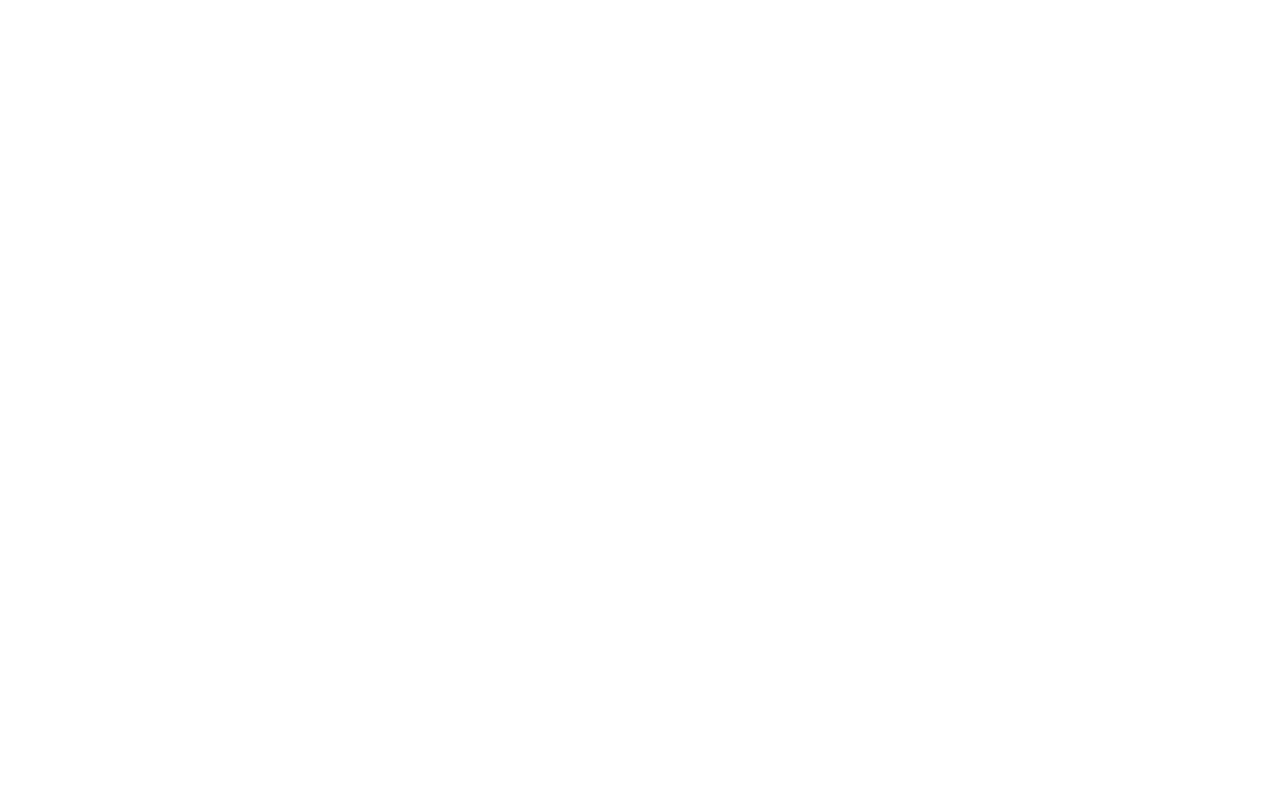
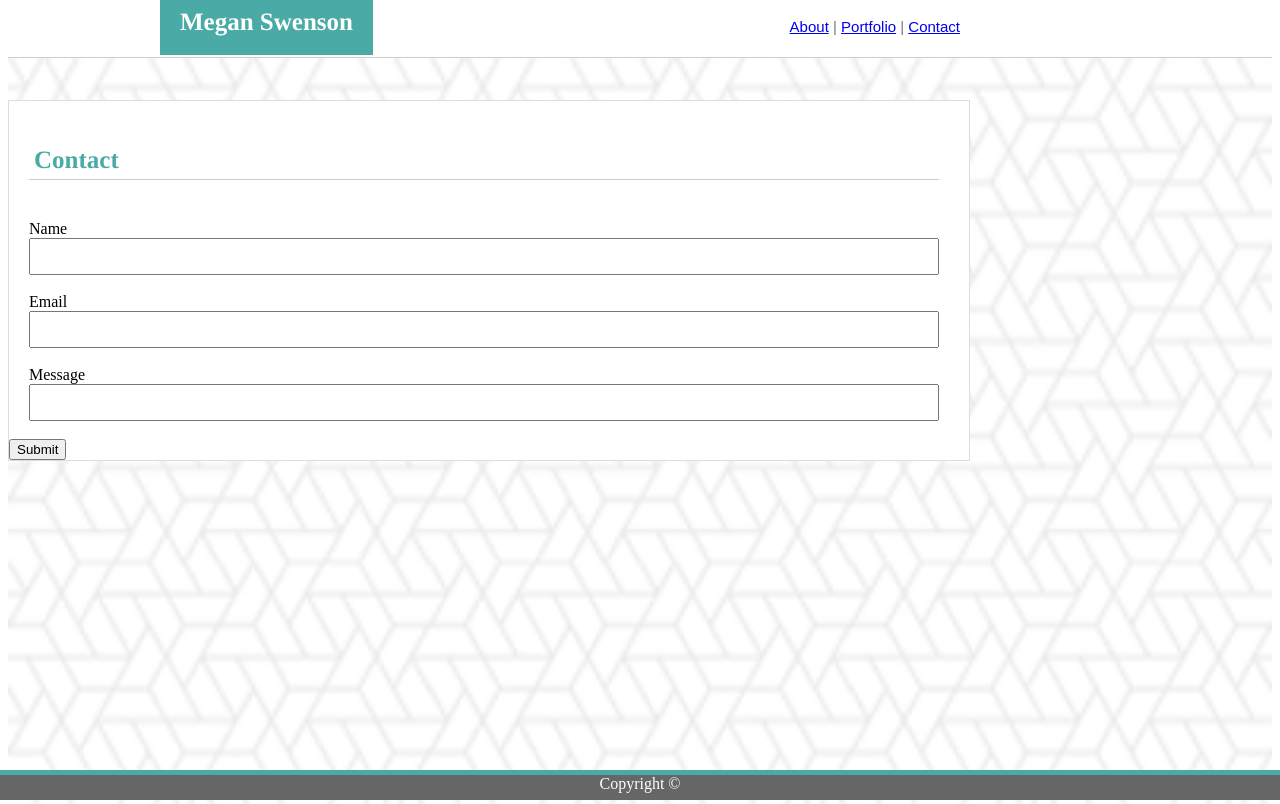
Before and after one commit to megswen/Basic-Portfolio, a plain HTML site: page contact.html in a window 1280 px wide. Shown: the top 804 px of the page. Drawn offline with Linux system fonts and the light colour scheme.

Commit message:
Adding updated index.html and style.css files and adding new contact.html and reset.css files

```diff
--- /dev/null
+++ b/assets/css/reset.css
@@ -0,0 +1,367 @@
+/* http://meyerweb.com/eric/tools/css/reset/
+   v2.0-modified | 20110126
+   License: none (public domain)
+*/
+
+html, body, div, span, applet, object, iframe,
+h1, h2, h3, h4, h5, h6, p, blockquote, pre,
+a, abbr, acronym, address, big, cite, code,
+del, dfn, em, img, ins, kbd, q, s, samp,
+small, strike, strong, sub, sup, tt, var,
+b, u, i, center,
+dl, dt, dd, ol, ul, li,
+fieldset, form, label, legend,
+table, caption, tbody, tfoot, thead, tr, th, td,
+article, aside, canvas, details, embed,
+figure, figcaption, footer, header, hgroup,
+menu, nav, output, ruby, section, summary,
+time, mark, audio, video {
+  margin: 0;
+	padding: 0;
+	border: 0;
+	font-size: 100%;
+	font: inherit;
+	vertical-align: baseline;
+}
+
+/* make sure to set some focus styles for accessibility */
+:focus {
+    outline: 0;
+}
+
+/* HTML5 display-role reset for older browsers */
+article, aside, details, figcaption, figure,
+footer, header, hgroup, menu, nav, section {
+	display: block;
+}
+
+body {
+	line-height: 1;
+}
+
+ol, ul {
+	list-style: none;
+}
+
+blockquote, q {
+	quotes: none;
+}
+
+blockquote:before, blockquote:after,
+q:before, q:after {
+	content: '';
+	content: none;
+}
+
+table {
+	border-collapse: collapse;
+	border-spacing: 0;
+}
+
+input[type=search]::-webkit-search-cancel-button,
+input[type=search]::-webkit-search-decoration,
+input[type=search]::-webkit-search-results-button,
+input[type=search]::-webkit-search-results-decoration {
+    -webkit-appearance: none;
+    -moz-appearance: none;
+}
+
+input[type=search] {
+    -webkit-appearance: none;
+    -moz-appearance: none;
+    -webkit-box-sizing: content-box;
+    -moz-box-sizing: content-box;
+    box-sizing: content-box;
+}
+
+textarea {
+    overflow: auto;
+    vertical-align: top;
+    resize: vertical;
+}
+
+/**
+ * Correct `inline-block` display not defined in IE 6/7/8/9 and Firefox 3.
+ */
+
+audio,
+canvas,
+video {
+    display: inline-block;
+    *display: inline;
+    *zoom: 1;
+    max-width: 100%;
+}
+
+/**
+ * Prevent modern browsers from displaying `audio` without controls.
+ * Remove excess height in iOS 5 devices.
+ */
+
+audio:not([controls]) {
+    display: none;
+    height: 0;
+}
+
+/**
+ * Address styling not present in IE 7/8/9, Firefox 3, and Safari 4.
+ * Known issue: no IE 6 support.
+ */
+
+[hidden] {
+    display: none;
+}
+
+/**
+ * 1. Correct text resizing oddly in IE 6/7 when body `font-size` is set using
+ *    `em` units.
+ * 2. Prevent iOS text size adjust after orientation change, without disabling
+ *    user zoom.
+ */
+
+html {
+    font-size: 100%; /* 1 */
+    -webkit-text-size-adjust: 100%; /* 2 */
+    -ms-text-size-adjust: 100%; /* 2 */
+}
+
+/**
+ * Address `outline` inconsistency between Chrome and other browsers.
+ */
+
+a:focus {
+    outline: thin dotted;
+}
+
+/**
+ * Improve readability when focused and also mouse hovered in all browsers.
+ */
+
+a:active,
+a:hover {
+    outline: 0;
+}
+
+/**
+ * 1. Remove border when inside `a` element in IE 6/7/8/9 and Firefox 3.
+ * 2. Improve image quality when scaled in IE 7.
+ */
+
+img {
+    border: 0; /* 1 */
+    -ms-interpolation-mode: bicubic; /* 2 */
+}
+
+/**
+ * Address margin not present in IE 6/7/8/9, Safari 5, and Opera 11.
+ */
+
+figure {
+    margin: 0;
+}
+
+/**
+ * Correct margin displayed oddly in IE 6/7.
+ */
+
+form {
+    margin: 0;
+}
+
+/**
+ * Define consistent border, margin, and padding.
+ */
+
+fieldset {
+    border: 1px solid #c0c0c0;
+    margin: 0 2px;
+    padding: 0.35em 0.625em 0.75em;
+}
+
+/**
+ * 1. Correct color not being inherited in IE 6/7/8/9.
+ * 2. Correct text not wrapping in Firefox 3.
+ * 3. Correct alignment displayed oddly in IE 6/7.
+ */
+
+legend {
+    border: 0; /* 1 */
+    padding: 0;
+    white-space: normal; /* 2 */
+    *margin-left: -7px; /* 3 */
+}
+
+/**
+ * 1. Correct font size not being inherited in all browsers.
+ * 2. Address margins set differently in IE 6/7, Firefox 3+, Safari 5,
+ *    and Chrome.
+ * 3. Improve appearance and consistency in all browsers.
+ */
+
+button,
+input,
+select,
+textarea {
+    font-size: 100%; /* 1 */
+    margin: 0; /* 2 */
+    vertical-align: baseline; /* 3 */
+    *vertical-align: middle; /* 3 */
+}
+
+/**
+ * Address Firefox 3+ setting `line-height` on `input` using `!important` in
+ * the UA stylesheet.
+ */
+
+button,
+input {
+    line-height: normal;
+}
+
+/**
+ * Address inconsistent `text-transform` inheritance for `button` and `select`.
+ * All other form control elements do not inherit `text-transform` values.
+ * Correct `button` style inheritance in Chrome, Safari 5+, and IE 6+.
+ * Correct `select` style inheritance in Firefox 4+ and Opera.
+ */
+
+button,
+select {
+    text-transform: none;
+}
+
+/**
+ * 1. Avoid the WebKit bug in Android 4.0.* where (2) destroys native `audio`
+ *    and `video` controls.
+ * 2. Correct inability to style clickable `input` types in iOS.
+ * 3. Improve usability and consistency of cursor style between image-type
+ *    `input` and others.
+ * 4. Remove inner spacing in IE 7 without affecting normal text inputs.
+ *    Known issue: inner spacing remains in IE 6.
+ */
+
+button,
+html input[type="button"], /* 1 */
+input[type="reset"],
+input[type="submit"] {
+    -webkit-appearance: button; /* 2 */
+    cursor: pointer; /* 3 */
+    *overflow: visible;  /* 4 */
+}
+
+/**
+ * Re-set default cursor for disabled elements.
+ */
+
+button[disabled],
+html input[disabled] {
+    cursor: default;
+}
+
+/**
+ * 1. Address box sizing set to content-box in IE 8/9.
+ * 2. Remove excess padding in IE 8/9.
+ * 3. Remove excess padding in IE 7.
+ *    Known issue: excess padding remains in IE 6.
+ */
+
+input[type="checkbox"],
+input[type="radio"] {
+    box-sizing: border-box; /* 1 */
+    padding: 0; /* 2 */
+    *height: 13px; /* 3 */
+    *width: 13px; /* 3 */
+}
+
+/**
+ * 1. Address `appearance` set to `searchfield` in Safari 5 and Chrome.
+ * 2. Address `box-sizing` set to `border-box` in Safari 5 and Chrome
+ *    (include `-moz` to future-proof).
+ */
+
+input[type="search"] {
+    -webkit-appearance: textfield; /* 1 */
+    -moz-box-sizing: content-box;
+    -webkit-box-sizing: content-box; /* 2 */
+    box-sizing: content-box;
+}
+
+/**
+ * Remove inner padding and search cancel button in Safari 5 and Chrome
+ * on OS X.
+ */
+
+input[type="search"]::-webkit-search-cancel-button,
+input[type="search"]::-webkit-search-decoration {
+    -webkit-appearance: none;
+}
+
+/**
+ * Remove inner padding and border in Firefox 3+.
+ */
+
+button::-moz-focus-inner,
+input::-moz-focus-inner {
+    border: 0;
+    padding: 0;
+}
+
+/**
+ * 1. Remove default vertical scrollbar in IE 6/7/8/9.
+ * 2. Improve readability and alignment in all browsers.
+ */
+
+textarea {
+    overflow: auto; /* 1 */
+    vertical-align: top; /* 2 */
+}
+
+/**
+ * Remove most spacing between table cells.
+ */
+
+table {
+    border-collapse: collapse;
+    border-spacing: 0;
+}
+
+html,
+button,
+input,
+select,
+textarea {
+    color: #222;
+}
+
+
+::-moz-selection {
+    background: #b3d4fc;
+    text-shadow: none;
+}
+
+::selection {
+    background: #b3d4fc;
+    text-shadow: none;
+}
+
+img {
+    vertical-align: middle;
+}
+
+fieldset {
+    border: 0;
+    margin: 0;
+    padding: 0;
+}
+
+textarea {
+    resize: vertical;
+}
+
+.chromeframe {
+    margin: 0.2em 0;
+    background: #ccc;
+    color: #000;
+    padding: 0.2em 0;
+}
+@leandroruel
--- a/assets/css/style.css
+++ b/assets/css/style.css
@@ -24,11 +24,11 @@ header {
     color: white;
     background-color: #4AAAA5;
     padding: 20px;
-    text-align: center;
     font-size: 25px;
     font-family: ‘Georgia’, Times, Times New Roman, serif;
     display: inline;
-    margin: 0px 0px 0px 100px;
+    margin: 0px 0px 0px 0px;
+    text-align: center;
 }
 
 nav {
@@ -38,30 +38,82 @@ nav {
     font-size: 15px;
     position: relative;
     margin: 0px 150px 0px 0px;
+    font-family: 'Arial', 'Helvetica Neue', Helvetica, sans-serif;
+    color: #777777;
+}
+
+.boxed {
+    background-color: white;
+    width: 960px;
+    margin: auto;
+    position: absolute;
+    top: 100px;
+    border: 1px solid #dddddd;
 }
 
 .pageheading {
-    margin: 40px 40px 40px 100px;
+    margin: 40px 40px 40px 20px;
     float: left;
     color: #4aaaa5;
-    width: 100%;
+    width: 900px;
     font-size: 25px;
     font-family: ‘Georgia’, Times, Times New Roman, serif;
+    background-color: white;
+    border-bottom: 1px solid #cccccc;
+    padding: 5px;
 }
 
-img {
+.profilephoto {
     float: left;
-    margin: 0px 0px 0px 90px;
+    margin: 0px 0px 0px 10px;
     padding: 10px;
 }
 
 p {
-    margin: 0px 150px 0px 0px;
-    padding: 10px;
+    margin: 0px 10px 0px 0px;
+    padding: 15px;
     font-family: 'Arial', 'Helvetica Neue', Helvetica, sans-serif;
     color: #777777;
+    background-color: white;
+    font-size: 18px;
+}
+
+.backgroundphoto {
+    width: 100%;
 }
 
 footer {
-    color: #777777
+    color: white;
+    background-color: #666666;
+    position: fixed;
+    left: 0;
+    bottom: 0;
+    width: 100%;
+    height: 25px;
+    text-align: center;
+    border-top: 5px solid #4aaaa5;
 }
+
+input[type=text] {
+    width: 910px;
+    padding: 0px 0px;
+    margin: 0px 20px 0px 20px;
+    padding: 5px;
+    box-sizing: border-box;
+  }
+
+  #name {
+    font-size: 20px;
+  }
+
+  #email {
+    font-size: 20px;
+  }
+
+  #message {
+    font-size: 20px;
+  }
+
+  label {
+      margin: 0px 0px 0px 20px;
+  }
--- a/contact.html
+++ b/contact.html
@@ -0,0 +1,52 @@
+<!DOCTYPE html>
+<html>
+<head>
+    <title>Megan Swenson :: Contact</title>
+    <!-- Linking CSS -->
+    <link rel="stylesheet" type="text/css" href="assets/css/style.css">
+</head>
+
+<body>
+
+<div class="clearfix">
+    <header>
+    <div class="subheader">
+    <h1 class="fullname">Megan Swenson</h1>
+        <nav>
+            <a href=“index.html”>About</a> |
+            <a href=“portfolio.html”>Portfolio</a> |
+            <a href=“contact.html”>Contact</a>
+        </nav>
+    </div>
+    </header>
+    </div>
+
+    <img src="https://github.com/megswen/Basic-Portfolio/blob/master/assets/images/what-the-hex.png?raw=true" class="backgroundphoto" alt="Background photo" width="100%">
+
+    <div class="boxed">
+        <h1 class="pageheading">Contact</h1>
+
+    <form>
+        <label for="name">Name</label><br>
+        <input type="text" id="name" name="name"><br><br>
+        <label for="email">Email</label><br>
+        <input type="text" id="email" name="email"><br><br>
+        <label for="message">Message</label><br>
+        <input type="text" id="message" name="message"><br><br>
+        <input type="submit">
+    </form>
+
+    </div>
+
+
+
+
+
+
+</div>
+<footer>
+    Copyright ©
+</footer>
+</div>
+
+</body>
```
Also changed, not shown: index.html (+10 -6 lines), 1 other file.
